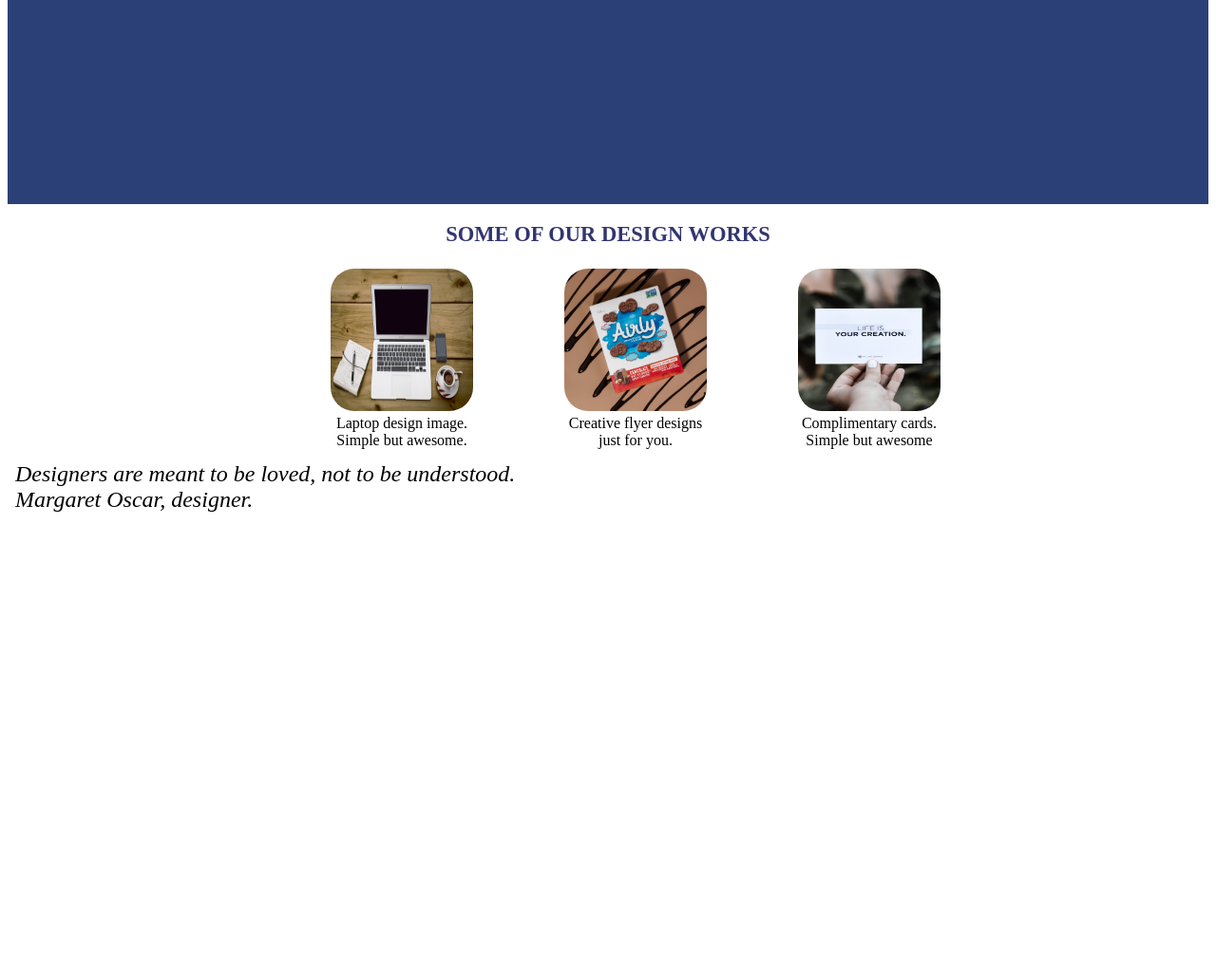
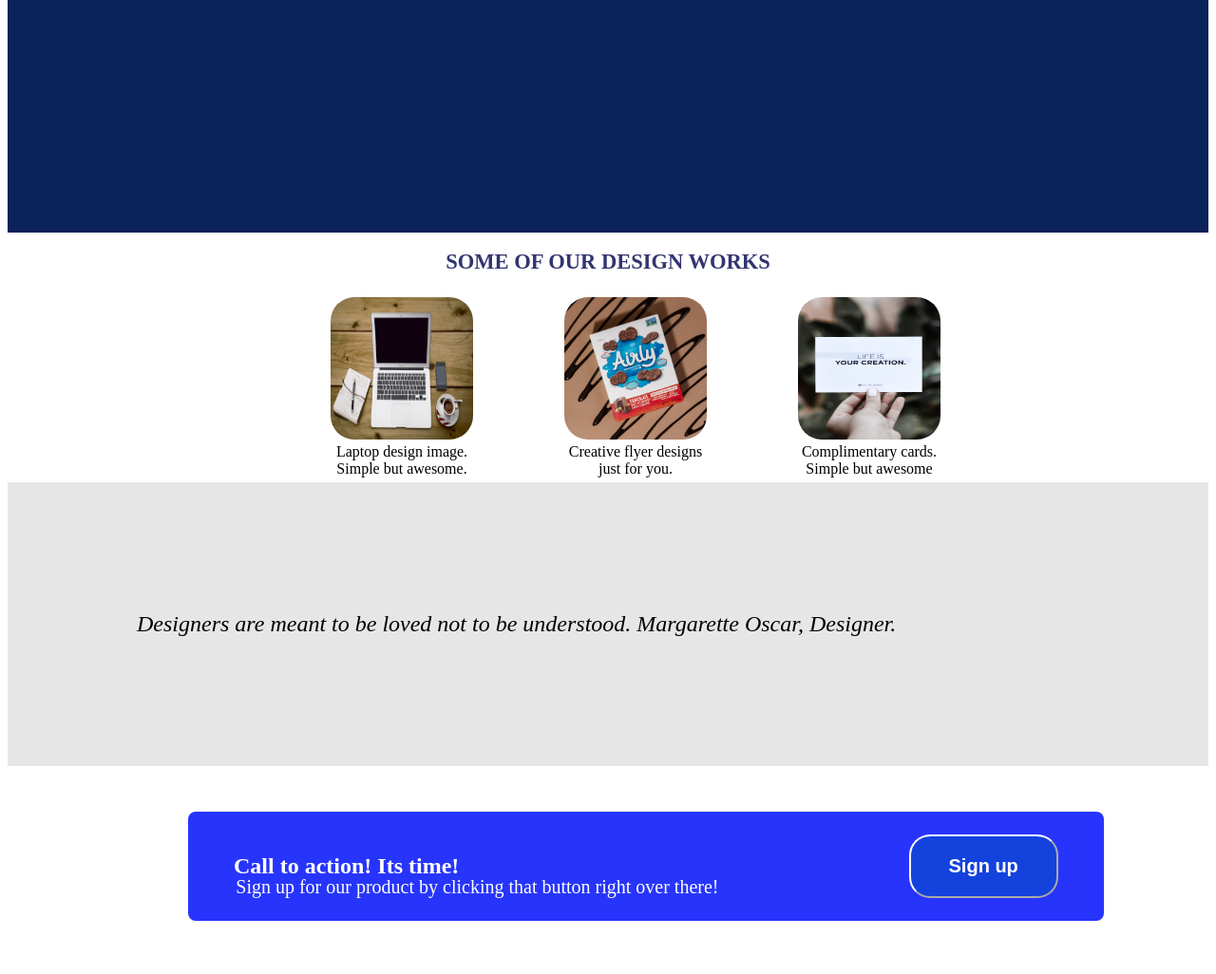
Before and after one commit to Ibe-Sarah/landing-page, a plain HTML site: page index.html in a window 1280 px wide. Shown: the part 233-1259 px from the top of the page at 95% size. Before the commit the page ends 800 px from the top, so only its background shows below. Drawn offline with Linux system fonts and the light colour scheme.

Commit message:
Add landing.css and edit index.html

```diff
--- a/index.html
+++ b/index.html
@@ -45,7 +45,17 @@
         </div>
     </div>
     <div class="design">
-        <p><i>Designers are meant to be loved, not to be understood.<br> Margaret Oscar, designer.</i></p>
+        <p>
+            Designers are meant to be loved not to be understood. Margarette Oscar, Designer.
+            </p>
+        </div>
+        <div class="phase0">
+            <div class="phase1">
+                <h2> Call to action! Its time!</h2>
+                <div class="sign">Sign up for our product by clicking that button right over there!</div>
+                <button class="up">Sign up</button>
+            </div>
+        </div>
     </div>
 </body>
 </html>
--- a/landing.css
+++ b/landing.css
@@ -2,20 +2,21 @@ body {
     height: 100%;
 }
 .container {
-    background-color:rgb(43, 64, 119);
+    background-color:rgb(12, 34, 90);
     color: white;
     margin: auto;
-    padding:0em 3em 15em 3em;
+    padding:0em 3em 15em 4em;
 }
 .Header{
     color: white;
     font-family: Arial, Helvetica, sans-serif;
-    font-size: 15px;
+    font-size: 20px;
 }
 a{
     color:white;
     text-decoration: none;
-    font-size: 15px;
+    font-size: 20px;
+    font-family: Arial, Helvetica, sans-serif;
 }
 .info {
     display: flex;
@@ -34,7 +35,7 @@ ul {
 }
 h1 {
     font-weight:bolder;
-    text-align: left;
+    text-align:left;
     color:white;
     margin-bottom: none;
     font-size: 38px;
@@ -45,8 +46,11 @@ h1 {
 }
 button {
     color:white;
-    background-color: rgb(76, 116, 248);
-    border-radius: 4px;
+    background-color: rgb(19, 66, 221);
+    border-radius: 35px;
+    padding: 1em 1em 1em 1em;
+    border-color: rgb(19, 66, 221);
+    font-weight: bold;
 
 }
 .consea {
@@ -89,8 +93,46 @@ p {
     margin: 8px;
     font-size: 24px;
     font-weight:200;
-
+    margin-right: auto;
 }
 .box {
  background-color: white;
 }
+.design{
+    font-style: italic;
+    font-size: 8em;
+    display: flex;
+    background-color: hsl(0, 0%, 90%);
+    padding: 1em 1em 1em 1em;
+    justify-content: center;
+    align-items: center;
+    color: black
+}
+.phase0{
+    display: flex;
+    justify-content: space-between;
+    margin-left: 150px;
+}
+.phase1{
+    background-color: hsl(236, 97%, 57%);
+    display: flex;
+    margin: 3em 2.5em 3em 2.5em;
+    border-radius: 0.5em;
+    padding: 1.5em 3em 1.5em 3em;
+    color: white;
+}
+.sign {
+    display: flex;
+    margin-left: -235px;
+    font-size: 20px;
+    align-items: flex-end;
+    gap: 24px;
+
+}
+.up {
+    padding: 0em 2em 0em 2em;
+    margin-left: 200px;
+    border-color: white;
+    font-size: 20px;
+    border-radius: 22px;
+}
```
